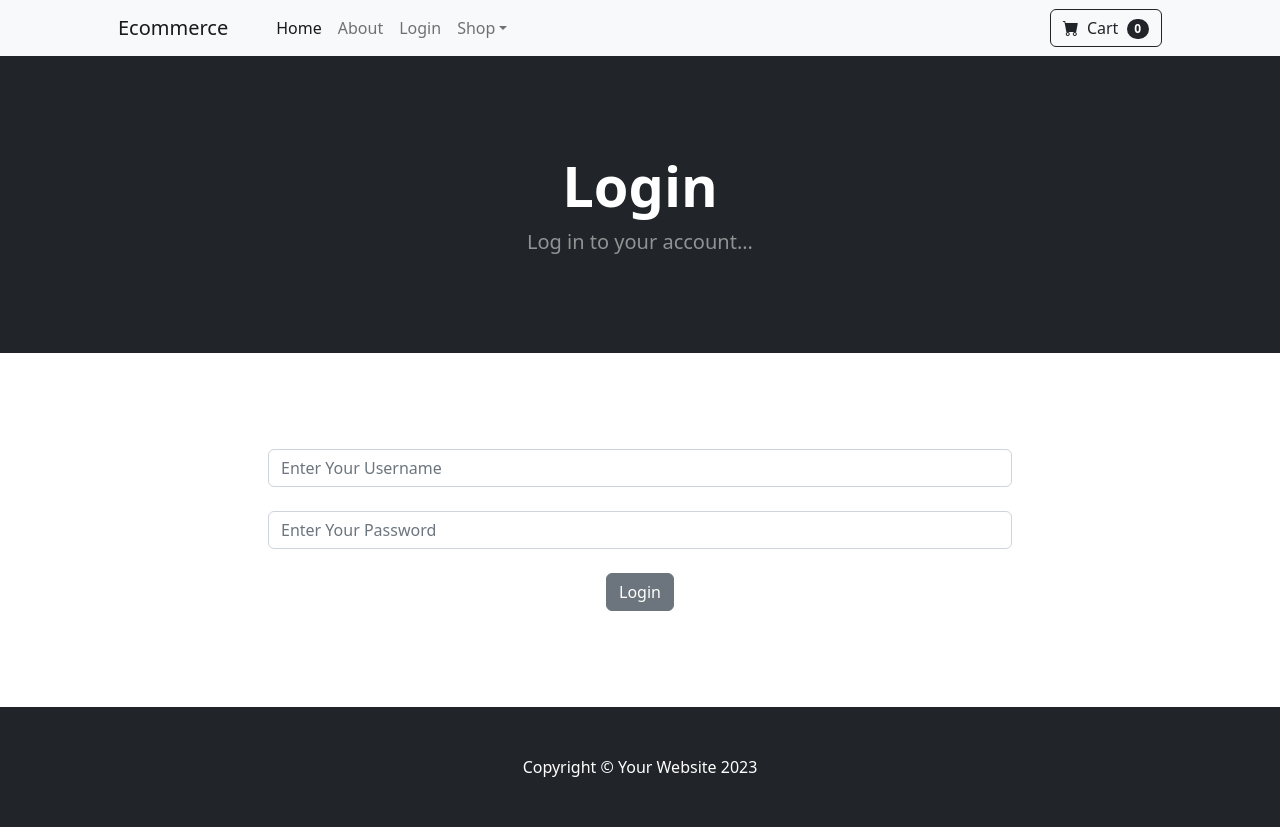
After one commit to kelver-web/django-ecommerce-website, a Django app: page /login/ in a window 1280 px wide. The commit adds this page. Run offline with Django 5.2, Linux system fonts and the light colour scheme; some libraries are stand-ins or nearby versions.

Commit message:
add page login and logout

```diff
--- a/store/templates/store/base.html
+++ b/store/templates/store/base.html
@@ -27,11 +27,22 @@
   </head>
   <body>
     {% include "store/navbar.html" %}
+    {% if messages %}
+      {% for message in messages %}
+        <div class="alert alert-warning alert-dismissible fade show" role="alert">
+          {{ message }}
+          <button
+            type="button"
+            class="btn-close"
+            data-bs-dismiss="alert"
+            aria-label="Close"
+          ></button>
+        </div>
+      {% endfor %}
+    {% endif %}
 
     {% block content %}
-
     {% endblock content %}
-
 
     <!-- Footer-->
     <footer class="py-5 bg-dark">
--- /dev/null
+++ b/store/templates/store/login.html
@@ -0,0 +1,49 @@
+{% extends 'store/base.html' %} {% block content %}
+
+<!-- Header-->
+<header class="bg-dark py-5">
+  <div class="container px-4 px-lg-5 my-5">
+    <div class="text-center text-white">
+      <h1 class="display-4 fw-bolder">Login</h1>
+      <p class="lead fw-normal text-white-50 mb-0">Log in to your account...</p>
+    </div>
+  </div>
+</header>
+
+<div class="container">
+  <div class="row">
+    <center>
+      <div class="col-8">
+        <br /><br />
+        <br /><br />
+        <form method="POST" action="{% url 'login' %}">
+        {% csrf_token %}
+          <div class="form-group">
+            <input
+              type="text"
+              class="form-control"
+              placeholder="Enter Your Username"
+              name="username"
+            />
+
+          </div>
+           <br />
+          <div class="form-group">
+            <input
+              type="password"
+              class="form-control"
+              placeholder="Enter Your Password"
+              name="password"
+            />
+          </div>
+           <br />
+          <button type="submit" class="btn btn-secondary">Login</button>
+        </form>
+        <br /><br />
+        <br /><br />
+      </div>
+    </center>
+  </div>
+</div>
+
+{% endblock %}
--- a/store/templates/store/navbar.html
+++ b/store/templates/store/navbar.html
@@ -19,6 +19,13 @@
           <a class="nav-link active" aria-current="page" href="{% url 'home' %}">Home</a>
         </li>
         <li class="nav-item"><a class="nav-link" href="{% url 'about' %}">About</a></li>
+
+        {% if user.is_authenticated %}
+          <li class="nav-item"><a class="nav-link" href="{% url 'logout' %}">Logout</a></li>
+        {% else %}
+          <li class="nav-item"><a class="nav-link" href="{% url 'login' %}">Login</a></li>
+        {% endif %}
+
         <li class="nav-item dropdown">
           <a
             class="nav-link dropdown-toggle"
--- a/store/urls.py
+++ b/store/urls.py
@@ -6,4 +6,6 @@ from . import views
 urlpatterns = [
     path('', views.home, name='home'),
     path('about/', views.about, name='about'),
+    path('login/', views.login_user, name='login'),
+    path('logout/', views.logout_user, name='logout'),
 ]
--- a/store/views.py
+++ b/store/views.py
@@ -1,4 +1,6 @@
-from django.shortcuts import render
+from django.shortcuts import redirect, render
+from django.contrib.auth import authenticate, login, logout
+from django.contrib import messages
 
 from . models import Product
 
@@ -12,3 +14,24 @@ def home(request):
 
 def about(request):
     return render(request,'store/about.html', {})
+
+
+def login_user(request):
+    if request.method == 'POST':
+        username = request.POST.get('username')
+        password = request.POST.get('password')
+        user = authenticate(username=username, password=password)
+        if user is not None:
+            login(request, user)
+            messages.success(request,'Login successful')
+            return redirect('home')
+        else:
+            messages.error(request, 'Invalid username or password')
+            return redirect('login')
+    return render(request,'store/login.html', {})
+
+
+def logout_user(request):
+    logout(request)
+    messages.error(request, 'You have been logged out, Thanks for stopping by...')
+    return redirect('login')
```
